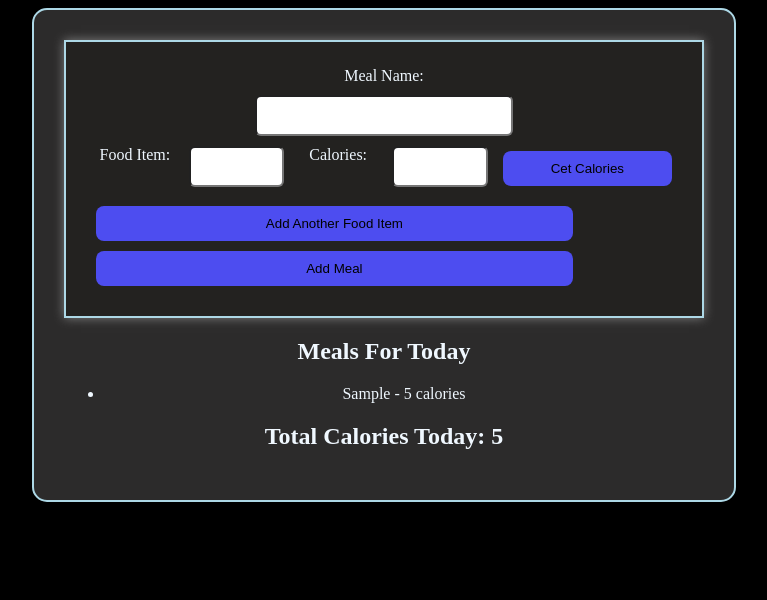
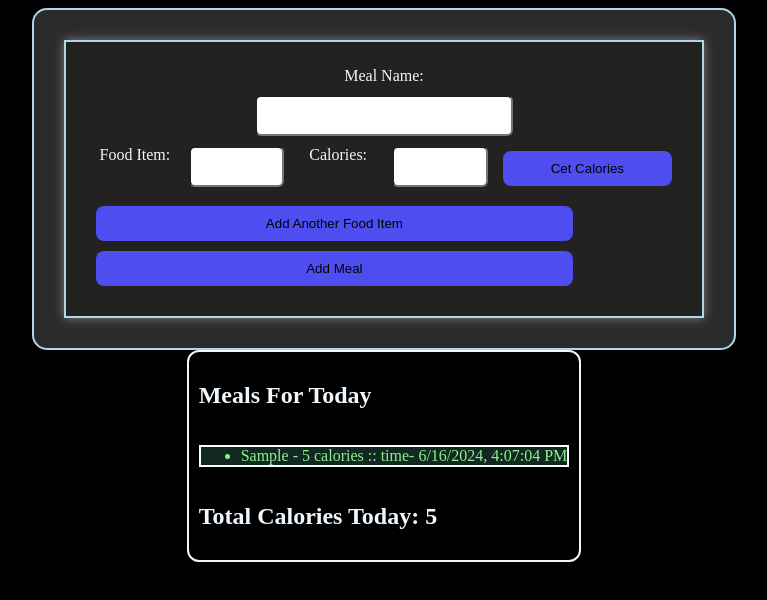
Before and after one commit to Tash518/college_project1, a plain HTML site: page MealTracking-pract.html in a window 1280 px wide. Both pictures are taken after typing "Sample", "Sample", "5" into the empty fields and a click on the button "Add Meal". Shown: the whole page, without its empty margins (256-1023 px from the left). Drawn offline with Linux system fonts and the light colour scheme.

Commit message:
first commit

```diff
--- a/MealTracking-pract.css
+++ b/MealTracking-pract.css
@@ -4,6 +4,7 @@ body{
     justify-content: center;
     align-items: center;
     display: flex;
+    flex-direction: column;
 }
 .app-container{
     background-color: rgb(44, 43, 43);
@@ -57,3 +58,19 @@ button:hover{
 .food-item input{
     width: 45%;
 }
+.meal-tracking-output{
+    height: fit-content;
+    width: auto;
+    width: fit-content;
+    border: 2px solid whitesmoke;
+    border-radius: 12px;
+    padding: 10px;
+    display: flex;
+    flex-direction: column;
+
+}
+#meal-list{
+    border: 2px solid white;
+    background-color: rgb(18, 41, 33);
+    color: lightgreen;
+}
--- a/MealTracking-pract.html
+++ b/MealTracking-pract.html
@@ -25,11 +25,11 @@
                 <button type="submit">Add Meal</button>
             </form>
         </div>
-        <div class="meal-tracking-output">
-            <h2>Meals For Today</h2>
-            <ul id="meal-list"></ul>
-            <h2>Total Calories Today: <span id="total-calories">0</span></h2>
-        </div>
+    </div>
+    <div class="meal-tracking-output">
+        <h2>Meals For Today</h2>
+        <ul id="meal-list"></ul>
+        <h2>Total Calories Today: <span id="total-calories">0</span></h2>
     </div>
     <script src="MealTracking-pract.js"></script>
 </body>
--- a/MealTracking-pract.js
+++ b/MealTracking-pract.js
@@ -15,9 +15,10 @@ document.addEventListener('DOMContentLoaded', () => {
         console.log(totalCalories);
     };
 
-    const addMealToDom = (meal) => {
+
+    const addMealToDom = (meal,index) => {
         const mealItem = document.createElement('li');
-        mealItem.textContent = `${meal.name} - ${meal.calories} calories`;
+        mealItem.textContent = `${meal.name} - ${meal.calories} calories :: time- ${meal.timestamp}`;
         mealList.appendChild(mealItem);
     };
 
@@ -25,6 +26,7 @@ document.addEventListener('DOMContentLoaded', () => {
         const meals = JSON.parse(localStorage.getItem('meals')) || [];
         meals.push(meal);
         localStorage.setItem('meals', JSON.stringify(meals));
+        return meals.length - 1;
     };
 
     const loadMeals = () => {
@@ -34,8 +36,6 @@ document.addEventListener('DOMContentLoaded', () => {
         });
         updateTotalCalories();
     };
-
-    loadMeals();
 
     addFoodButton.addEventListener('click', () => {
         const foodItem = document.createElement('div');
@@ -72,11 +72,12 @@ document.addEventListener('DOMContentLoaded', () => {
         const meal = {
             name: mealName,
             foods: foods,
-            calories: totalCalories
+            calories: totalCalories,
+            timestamp: new Date().toLocaleString()
         };
 
-        saveMeal(meal);
-        addMealToDom(meal);
+        const index = saveMeal(meal);
+        addMealToDom(meal, index);
         updateTotalCalories();
         mealForm.reset();
 
```
